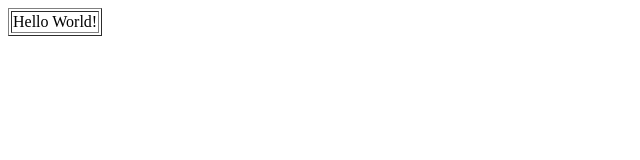
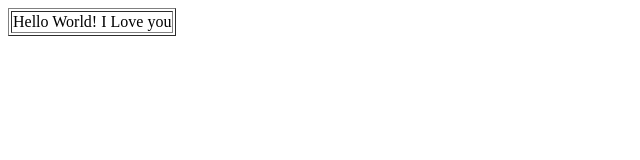
Before and after one commit to jungbaka/babca_proto, a plain HTML site: page index.html in a window 1280 px wide. Shown: the whole page, without its empty margins (0-640 px from the left). Drawn offline with Linux system fonts and the light colour scheme.

Commit message:
Update index.html

```diff
--- a/index.html
+++ b/index.html
@@ -1,4 +1,4 @@
-<!doctype html>
+ <!doctype html>
 <html lang="ko-KR">
 
 <head>
@@ -9,7 +9,7 @@
   <table border="">
     <tr>
       <td>
-        <span> Hello World! </span>
+        <span> Hello World! I Love you </span>
       </td>
     </tr>
   </table>
```
